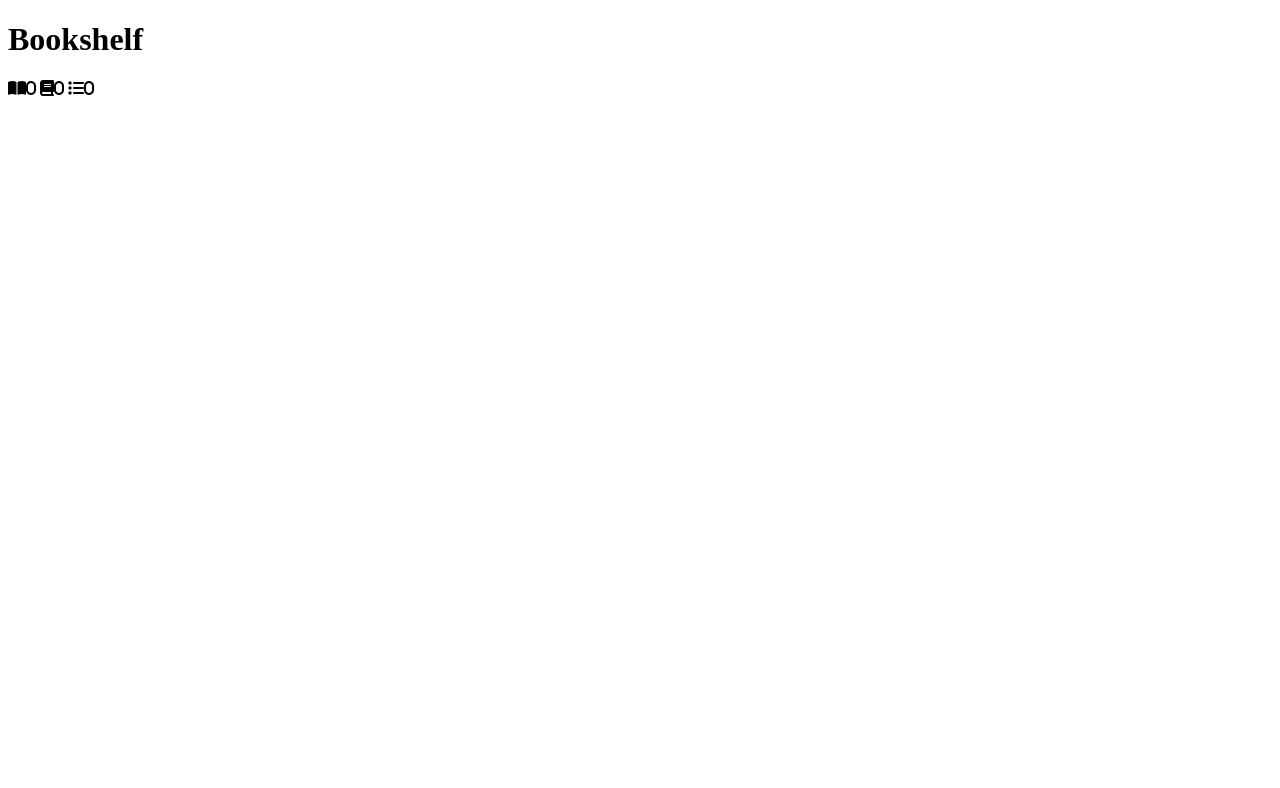
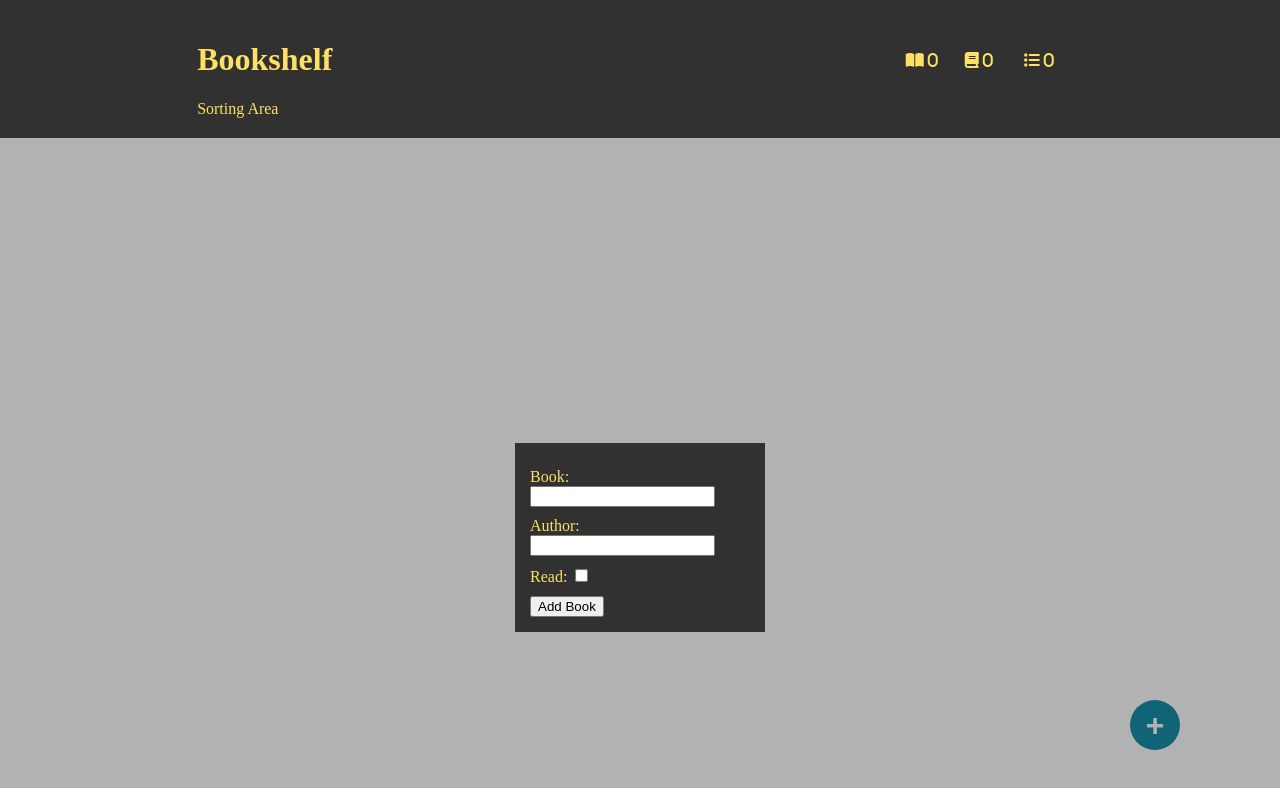
Before and after one commit to fernandoapeguero/Bookshelf, a plain HTML site: page Bookshelf/index.html in a window 1280 px wide. Drawn offline with Linux system fonts and the light colour scheme.

Commit message:
Add form for book input and some styles

```diff
--- a/Bookshelf/index.html
+++ b/Bookshelf/index.html
@@ -9,15 +9,45 @@
       src="https://kit.fontawesome.com/f2db7d39aa.js"
       crossorigin="anonymous"
     ></script>
+    <link rel="stylesheet" href="./style.css" />
+
+    <script defer src="./script.js"></script>
     <title>Book Shelf</title>
   </head>
   <body>
     <header>
-      <h1>Bookshelf</h1>
+      <div class="header">
+        <h1>Bookshelf</h1>
 
-      <i class="fa-solid fa-book-open read">0</i>
-      <i class="fa-solid fa-book unread">0</i>
-      <i class="fa-solid fa-list list">0</i>
+        <div class="icons">
+          <i class="fa-solid fa-book-open read"> 0</i>
+          <i class="fa-solid fa-book unread"> 0</i>
+          <i class="fa-solid fa-list list"> 0</i>
+        </div>
+
+        <div class="sorting">Sorting Area</div>
+      </div>
     </header>
+
+    <main class="bookshelf"></main>
+    <div class="form_container">
+      <form method="post" class="form">
+        <div>
+          <label for="name">Book:</label>
+          <input type="text" name="name" id="name" />
+        </div>
+        <div>
+          <label for="author">Author: </label>
+          <input type="text" name="author" id="author" />
+        </div>
+        <div>
+          <label for="checkbox">Read: </label>
+          <input type="checkbox" name="checkbox" id="checkbox" />
+        </div>
+
+        <button>Add Book</button>
+      </form>
+    </div>
+    <button class="btn">+</button>
   </body>
 </html>
--- /dev/null
+++ b/Bookshelf/script.js
@@ -0,0 +1,3 @@
+function logMessage() {
+  console.log("Yeah this is nice");
+}
--- a/Bookshelf/style.css
+++ b/Bookshelf/style.css
@@ -1,7 +1,111 @@
 /* Box sizing fix  */
+body {
+    padding: 0;
+    margin: 0;
+    min-height: 100vh;
+    position: relative;
+}
+
 html {
     box-sizing: border-box;
-  }
+}
   *, *:before, *:after {
     box-sizing: inherit;
-  }
+}
+
+/* Root variables */
+:root {
+    /* Color paletter */
+    --dark-green: #1b3022ff;
+    --naples-yellow: #ffe066ff;
+    --jet: #313131ff;
+    --air-superiority-blue: #769fb6ff;
+    --blue-munsell: #188fa7ff;
+}
+
+
+
+
+
+/* General Styles  */
+
+
+main {
+    height: 89%;
+}
+
+  /* Headers  */
+.header {
+    height: 10%;
+    display: grid;
+    grid-template-columns: 1fr 4fr 1fr 1fr;
+    padding: 20px;
+    background-color: var(--jet);
+    color: var(--naples-yellow);
+}
+
+.icons {
+    display: grid;
+    grid-template-columns: 1fr 1fr 1fr;
+    align-items: center;
+    grid-column: 3;
+}
+
+.sorting {
+    grid-row: 2;
+    grid-column: 2;
+
+ }
+
+ .btn {
+
+    height: 50px;
+    width: 50px;
+    position: absolute;
+    bottom: 50px;
+    right: 100px;
+    background-color: var(--blue-munsell);
+    color: white;
+    border: none;
+    font-weight: 700;
+    font-size: 2rem;
+    border-radius: 50%;
+    cursor: pointer;
+ }
+
+
+ .btn:hover {
+    background-color: var(--air-superiority-blue);
+ }
+
+
+
+h1 {
+    grid-column: 2;
+}
+
+ /* input form */
+.form_container {
+    width: 100%;
+    height: 100%;
+    background-color: rgba(0, 0, 0, .3);
+    position: absolute;
+    z-index: 1;
+    display: grid;
+    place-content: center;
+}
+
+.form {
+    background-color: var(--jet);
+    color: var(--naples-yellow);
+    padding: 15px;
+    max-width: 250px;
+}
+
+.form label, .form input {
+    display: inline;
+}
+
+.form div {
+    margin: 10px 0 ;
+}
```
